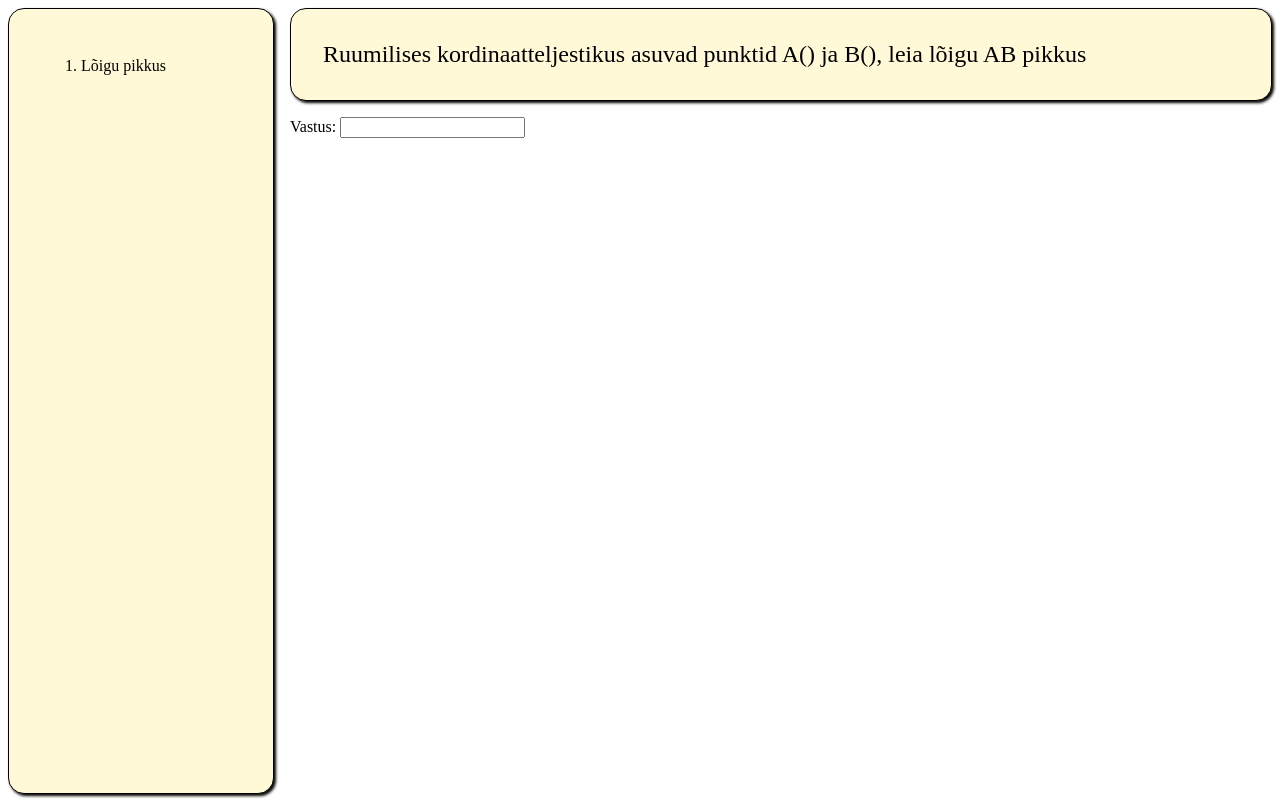
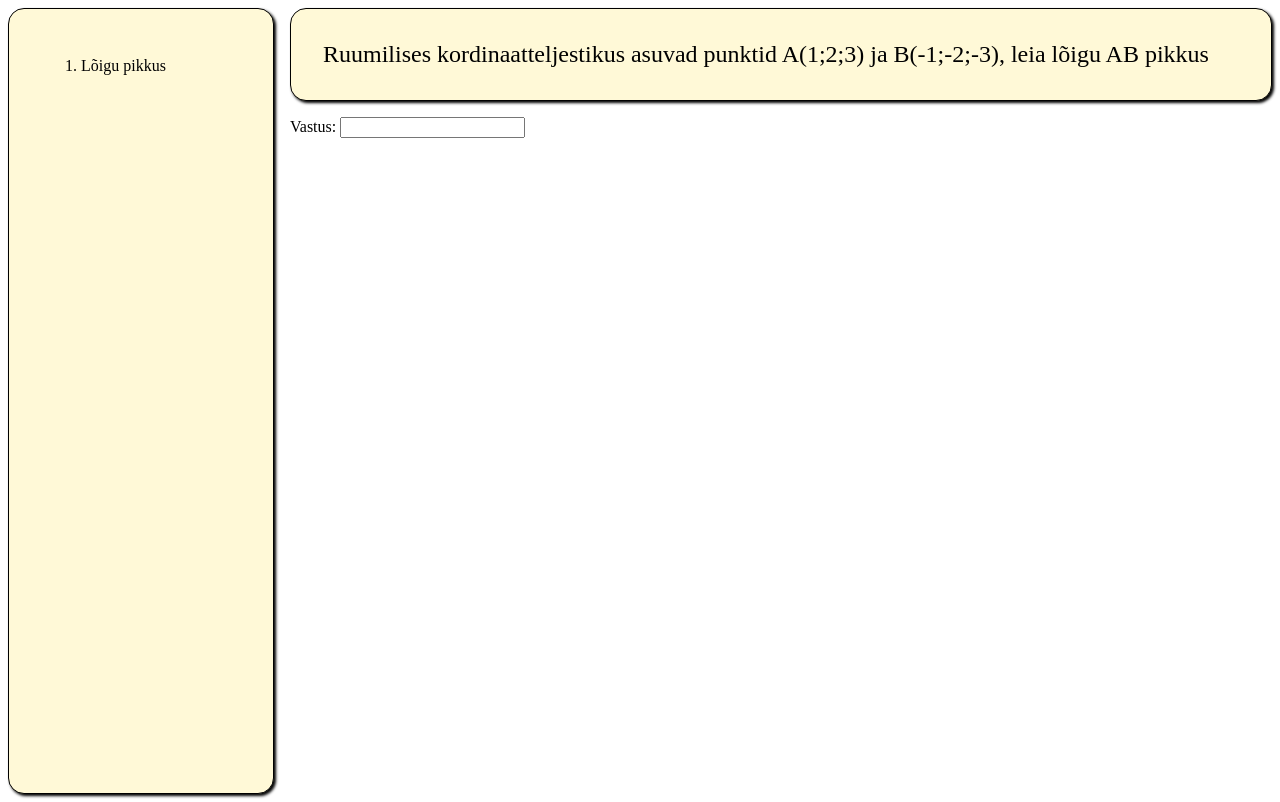
Before and after one commit to Chaostastic/math-practice, a plain HTML site: page index.html in a window 1280 px wide. Drawn offline with nearby package versions, Linux system fonts and the light colour scheme.

Commit message:
Change wildcards with javascript

```diff
--- a/index.html
+++ b/index.html
@@ -15,7 +15,7 @@
                 </ol>
             </div>
             <div id="page-content">
-                <div id="exercise">Ruumilises kordinaatteljestikus asuvad punktid A() ja B(), leia l&otilde;igu AB pikkus</div>
+                <div id="exercise">Ruumilises kordinaatteljestikus asuvad punktid A({x1};{y1};{z1}) ja B({x2};{y2};{z2}), leia l&otilde;igu AB pikkus</div>
                 Vastus: <input id="answer">
             </div>
         </body>
--- a/script.js
+++ b/script.js
@@ -0,0 +1,16 @@
+const wildCards = {
+    x1: 1,
+    y1: 2,
+    z1: 3,
+    x2: -1,
+    y2: -2,
+    z2: -3,
+}
+
+function replaceWild(element) {
+    for (const key in wildCards) {
+        element.textContent = element.textContent.replace(`{${key}}`, wildCards[key])
+    }
+}
+
+replaceWild(document.querySelector("#exercise"))
```
